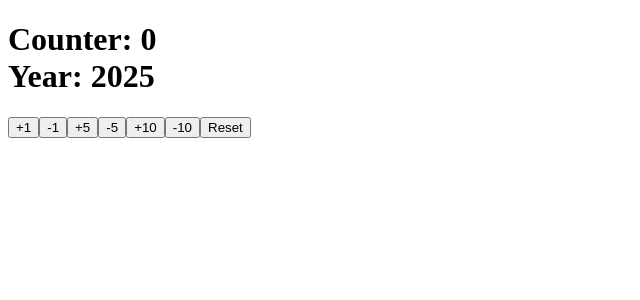
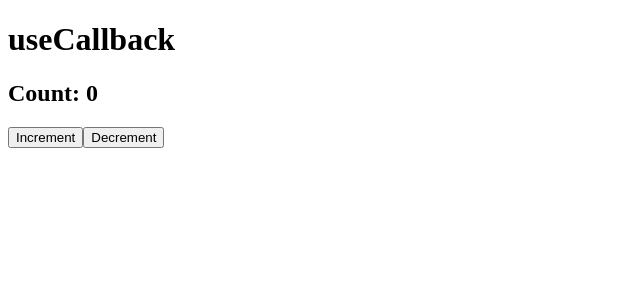
Before and after one commit to curder/react-demo, a React (Create React App) app in the folder 09-react-hooks/: page / in a window 1280 px wide. Shown: the top 300 px of the page, without its empty margins (0-640 px from the left). Built offline with nearby package versions, Linux system fonts and the light colour scheme.

Commit message:
feat: implement useCallback example in new App component; update index to reference new App

```diff
--- /dev/null
+++ b/09-react-hooks/src/05-useCallback/App.jsx
@@ -0,0 +1,24 @@
+import React, { memo, useCallback } from 'react'
+
+const App = memo(() => {
+    const [count, setCount] = React.useState(0)
+
+    const increment = useCallback(() => {
+        setCount(count + 1)
+    }, [count])
+
+    const decrement = useCallback(() => {
+        setCount(count - 1)
+    }, [count])
+
+    return (
+        <div>
+            <h1>useCallback</h1>
+            <h2>Count: {count}</h2>
+            <button onClick={increment}>Increment</button>
+            <button onClick={decrement}>Decrement</button>
+        </div>
+    )
+})
+
+export default App
--- a/09-react-hooks/src/index.js
+++ b/09-react-hooks/src/index.js
@@ -1,7 +1,7 @@
 import React from 'react'
 import ReactDOM from 'react-dom/client'
 import { UserContext, ThemeContext } from './03-useContext/contexts'
-import App from './04-useReducer/App'
+import App from './05-useCallback/App'
 
 const root = ReactDOM.createRoot(document.getElementById('root'));
 root.render(
```
